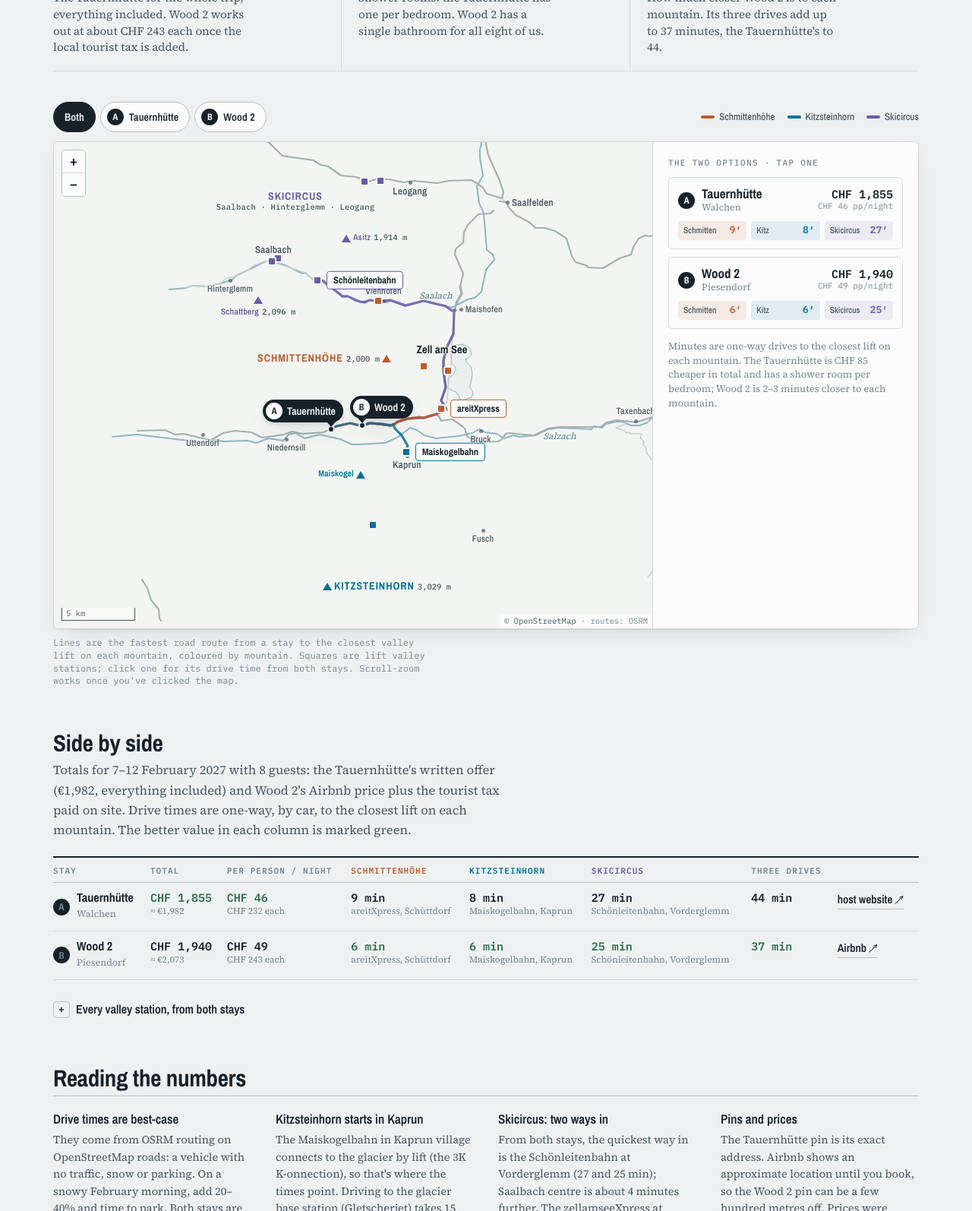
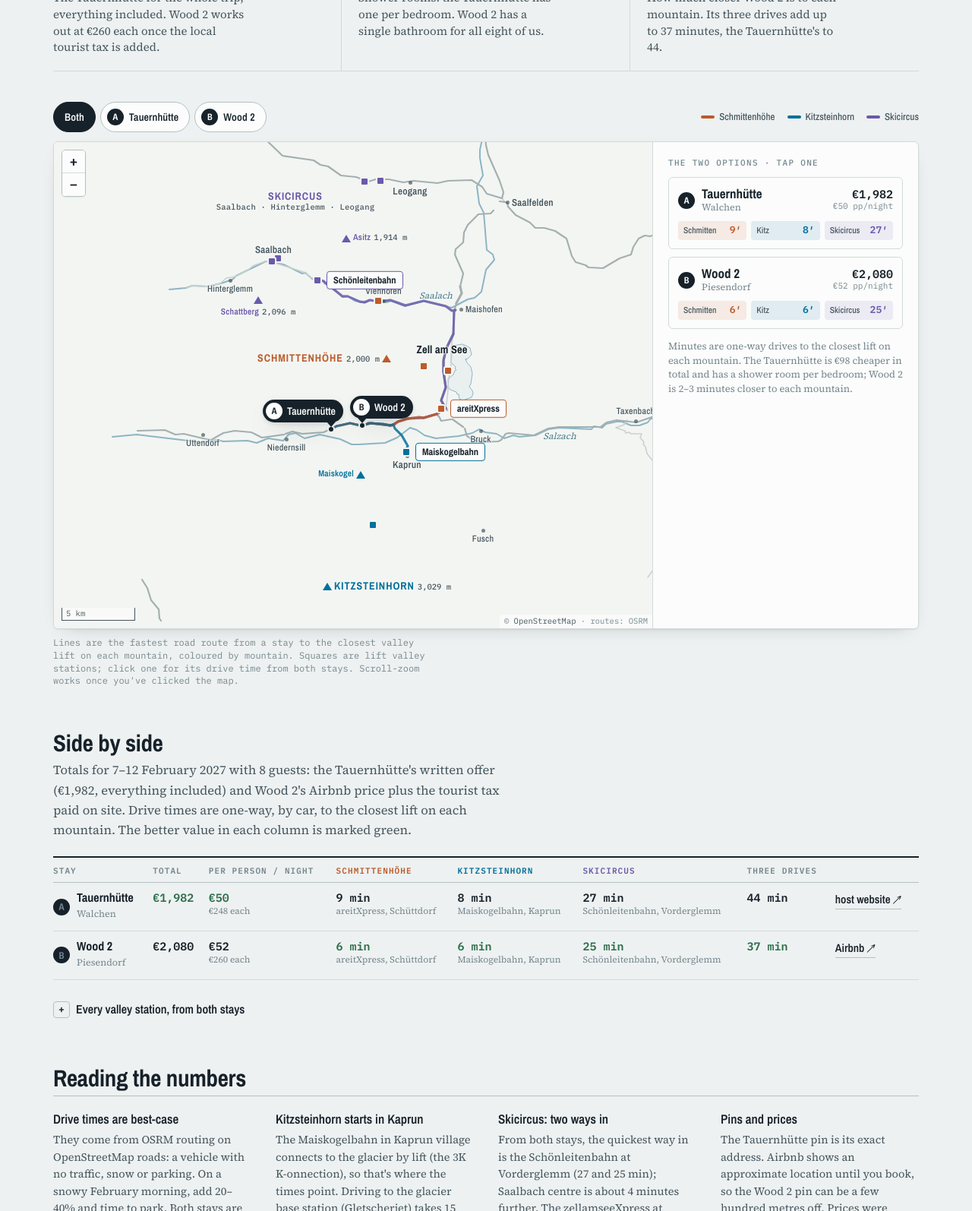
Before and after one commit to CseriLevente/ski-trip-2027, a plain HTML site: page index.html in a window 1280 px wide. Shown: the part 417-2011 px from the top of the page at 76% size. Drawn offline with nearby package versions, Linux system fonts and the light colour scheme.

Commit message:
Map: show all prices in euros

```diff
--- a/index.html
+++ b/index.html
@@ -362,7 +362,7 @@
   <p class="standfirst">Our two remaining options, both in Piesendorf: the <strong>Tauernhütte</strong> in Walchen (written offer from the hosts) and <strong>Wood 2</strong> (Airbnb). The map shows how far each is from the nearest lift on <strong>Schmittenhöhe</strong>, <strong>Kitzsteinhorn</strong> and the <strong>Skicircus</strong>. Click a stay to see its price and its three drives.</p>
 
   <div class="findings">
-    <div class="finding"><span class="fig">CHF 232 <small>each</small></span><p>The Tauernhütte for the whole trip, everything included. Wood 2 works out at about CHF 243 each once the local tourist tax is added.</p></div>
+    <div class="finding"><span class="fig">€248 <small>each</small></span><p>The Tauernhütte for the whole trip, everything included. Wood 2 works out at €260 each once the local tourist tax is added.</p></div>
     <div class="finding"><span class="fig">3 <small>vs 1</small></span><p>Shower rooms: the Tauernhütte has one per bedroom. Wood 2 has a single bathroom for all eight of us.</p></div>
     <div class="finding"><span class="fig">2–3 <small>min</small></span><p>How much closer Wood 2 is to each mountain. Its three drives add up to 37 minutes, the Tauernhütte's to 44.</p></div>
   </div>
@@ -403,7 +403,7 @@
       <div><h3>Drive times are best-case</h3><p>They come from OSRM routing on OpenStreetMap roads: a vehicle with no traffic, snow or parking. On a snowy February morning, add 20–40% and time to park. Both stays are on flat valley roads with parking at the house, and the main lifts all have free open-air car parks.</p></div>
       <div><h3>Kitzsteinhorn starts in Kaprun</h3><p>The Maiskogelbahn in Kaprun village connects to the glacier by lift (the 3K K-onnection), so that's where the times point. Driving to the glacier base station (Gletscherjet) takes 15 min from the Tauernhütte and 13 from Wood 2.</p></div>
       <div><h3>Skicircus: two ways in</h3><p>From both stays, the quickest way in is the Schönleitenbahn at Vorderglemm (27 and 25 min); Saalbach centre is about 4 minutes further. The zellamseeXpress at Viehhofen goes up Schmittenhöhe from the Glemm valley side; there's no ski link from it into the Skicircus.</p></div>
-      <div><h3>Pins and prices</h3><p>The Tauernhütte pin is its exact address. Airbnb shows an approximate location until you book, so the Wood 2 pin can be a few hundred metres off. Prices were checked 7–9 October 2026. Franc figures use the ECB rate of 0.9359 CHF per euro (6 Oct 2026).</p></div>
+      <div><h3>Pins and prices</h3><p>The Tauernhütte pin is its exact address. Airbnb shows an approximate location until you book, so the Wood 2 pin can be a few hundred metres off. Prices were checked 7–11 October 2026. All prices are in euros, as the hosts and Airbnb quote them.</p></div>
     </div>
   </section>
 
@@ -436,16 +436,15 @@ var DRIVE={
   A:{S1:[13,11.2],S2:[9,8.2],S3:[17,12.9],S4:[22,21.2],K1:[8,6.8],K2:[15,13.2],C1:[27,25.9],C2:[31,29.4],C3:[32,29.6],C5:[36,33.8],C6:[34,32.7]},
   B:{S1:[10,8.9],S2:[6,5.8],S3:[14,10.6],S4:[20,18.9],K1:[6,4.5],K2:[13,10.9],C1:[25,23.6],C2:[29,27.0],C3:[30,27.3],C5:[33,31.5],C6:[32,30.4]}
 };
-var EUR_CHF=0.9359;
 var STAYS={
-  A:{name:"Tauernhütte",kind:"Holiday house",place:"Walchen, Piesendorf (Hacklweg 2)",short:"Walchen",side:"l",ll:[47.28755,12.68872],total:1855,
+  A:{name:"Tauernhütte",kind:"Holiday house",place:"Walchen, Piesendorf (Hacklweg 2)",short:"Walchen",side:"l",ll:[47.28755,12.68872],total:1982,
      rooms:"3 bedrooms, each with its own shower room · a double bed in every room, plus a bunk in one · 100 m²",rating:"Booking.com 8.6 · 10 reviews",cancel:"Strict: before ~7 Nov you lose half the 25% deposit; after that 50–100% of the price",
      note:"Written offer from the hosts: €1,982 for 8 adults, 7–12 Feb, with linen, towels, cleaning and tourist tax included. Plenty of free parking, flat valley road.",noteKind:"ok",
      url:"https://www.hauspiesendorf.com/tauernhuette",link:"host website"},
-  B:{name:"Wood 2",kind:"Apartment",place:"Piesendorf, between Zell am See and Kaprun",short:"Piesendorf",side:"r",ll:[47.28996,12.71663],total:1940,
+  B:{name:"Wood 2",kind:"Apartment",place:"Piesendorf, between Zell am See and Kaprun",short:"Piesendorf",side:"r",ll:[47.28996,12.71663],total:2080,
      rooms:"2 bedrooms (king + single; bunk) + 2 pull-out sofas · 1 bathroom",rating:"Airbnb ★ 4.75 · 4 reviews",cancel:"Free cancellation for 24 h after booking; partial refund before 31 Jan",
-     note:"CHF 1,846 on Airbnb plus €2.50 per person per night tourist tax paid on site (about CHF 94). One bathroom for eight.",noteKind:"warn",
-     url:"https://www.airbnb.com/rooms/760841650332384273?check_in=2027-02-07&check_out=2027-02-12&adults=8",link:"Airbnb"}
+     note:"€1,980 on Airbnb plus €2.50 per person per night tourist tax paid on site (€100). One bathroom for eight.",noteKind:"warn",
+     url:"https://www.airbnb.com/rooms/760841650332384273?check_in=2027-02-07&check_out=2027-02-12&adults=8&currency=EUR",link:"Airbnb"}
 };
 var KEYS=["A","B"], NIGHTS=5, PEOPLE=8;
 var ROUTES={
@@ -491,8 +490,7 @@ var PEAKS=[
 
 /* ---------- helpers ---------- */
 function dec(s){var i=0,la=0,lo=0,o=[];while(i<s.length){var b,sh=0,r=0;do{b=s.charCodeAt(i++)-63;r|=(b&31)<<sh;sh+=5}while(b>=32);la+=(r&1)?~(r>>1):(r>>1);sh=0;r=0;do{b=s.charCodeAt(i++)-63;r|=(b&31)<<sh;sh+=5}while(b>=32);lo+=(r&1)?~(r>>1):(r>>1);o.push([la/1e5,lo/1e5])}return o}
-function chf(n){return "CHF "+Math.round(n).toLocaleString("en-US");}
-function eur(n){return "€"+Math.round(n/EUR_CHF).toLocaleString("en-US");}
+function eur(n){return "€"+Math.round(n).toLocaleString("en-US");}
 function esc(s){return String(s).replace(/[&<>"]/g,function(c){return {"&":"&amp;","<":"&lt;",">":"&gt;",'"':"&quot;"}[c];});}
 function el(sel){return document.querySelector(sel);}
 function wide(){return window.innerWidth>=700;}
@@ -517,18 +515,18 @@ function renderAll(){
   KEYS.forEach(function(k){
     var s=STAYS[k];
     h+='<button type="button" class="card" data-pick="'+k+'"><div class="card-top"><span class="badge">'+k+'</span><div><div class="card-n">'+esc(s.name)+'</div><div class="card-pl">'+esc(s.short)+'</div></div>'+
-       '<div class="card-pr">'+chf(s.total)+'<small>'+chf(s.total/(NIGHTS*PEOPLE))+' pp/night</small></div></div><div class="card-t">';
+       '<div class="card-pr">'+eur(s.total)+'<small>'+eur(s.total/(NIGHTS*PEOPLE))+' pp/night</small></div></div><div class="card-t">';
     ["S","K","C"].forEach(function(hh){ var id=NEAR[k][hh]; h+='<span class="h-'+hh+'">'+HILLS[hh].name.replace("Schmittenhöhe","Schmitten").replace("Kitzsteinhorn","Kitz")+'<b>'+DRIVE[k][id][0]+'′</b></span>'; });
     h+='</div></button>';
   });
-  h+='</div><p class="panel-foot">Minutes are one-way drives to the closest lift on each mountain. The Tauernhütte is CHF 85 cheaper in total and has a shower room per bedroom; Wood 2 is 2–3 minutes closer to each mountain.</p>';
+  h+='</div><p class="panel-foot">Minutes are one-way drives to the closest lift on each mountain. The Tauernhütte is €98 cheaper in total and has a shower room per bedroom; Wood 2 is 2–3 minutes closer to each mountain.</p>';
   panel.innerHTML=h;
 }
 function renderStay(k){
   var s=STAYS[k], pp=s.total/PEOPLE, ppn=s.total/(NIGHTS*PEOPLE);
   var h='<div class="p-head"><span class="badge">'+k+'</span><div><div class="p-name">'+esc(s.name)+'</div><div class="p-place">'+esc(s.kind)+' · '+esc(s.place)+'</div></div></div>'+
-    '<div class="p-price">'+chf(s.total)+'</div><div class="p-price-sub">total for 5 nights, '+PEOPLE+' guests · ≈ '+eur(s.total)+'</div>'+
-    '<div class="p-split"><div><b>'+chf(ppn)+'</b><span>per person per night</span></div><div><b>'+chf(pp)+'</b><span>each, whole trip</span></div></div>'+
+    '<div class="p-price">'+eur(s.total)+'</div><div class="p-price-sub">total for 5 nights, '+PEOPLE+' guests</div>'+
+    '<div class="p-split"><div><b>'+eur(ppn)+'</b><span>per person per night</span></div><div><b>'+eur(pp)+'</b><span>each, whole trip</span></div></div>'+
     '<p class="p-h">Closest lift on each mountain</p><ul class="p-lifts">';
   ["S","K","C"].forEach(function(hh){
     var id=NEAR[k][hh], L=LIFTS[id], d=DRIVE[k][id];
@@ -558,8 +556,8 @@ function renderTables(){
     var s=STAYS[k];
     function b(c){return c.v(k)===best[c.k]?' class="best"':'';}
     h+='<tr class="row" data-row="'+k+'"><td><div class="st"><span class="badge">'+k+'</span><div><b>'+esc(s.name)+'</b><span>'+esc(s.short)+'</span></div></div></td>'+
-      '<td'+b(cols[0])+'><div class="num">'+chf(s.total)+'<small>≈ '+eur(s.total)+'</small></div></td>'+
-      '<td'+b(cols[1])+'><div class="num">'+chf(cols[1].v(k))+'<small>'+chf(s.total/PEOPLE)+' each</small></div></td>';
+      '<td'+b(cols[0])+'><div class="num">'+eur(s.total)+'</div></td>'+
+      '<td'+b(cols[1])+'><div class="num">'+eur(cols[1].v(k))+'<small>'+eur(s.total/PEOPLE)+' each</small></div></td>';
     ["S","K","C"].forEach(function(hh,i){var id=NEAR[k][hh];h+='<td'+b(cols[2+i])+'><div class="num">'+DRIVE[k][id][0]+' min<small>'+esc(LIFTS[id].name)+', '+esc(LIFTS[id].place.split(",")[0].replace(" village",""))+'</small></div></td>';});
     h+='<td'+b(cols[5])+'><div class="num">'+sumOf(k)+' min</div></td><td><a class="p-link" href="'+esc(s.url)+'" target="_blank" rel="noopener">'+esc(s.link)+' ↗</a></td></tr>';
   });
@@ -676,7 +674,7 @@ function liftPopup(id){
 var stayM={};
 KEYS.forEach(function(k){
   var s=STAYS[k];
-  var m=divM(s.ll,'<div class="pin" data-side="'+(s.side||"c")+'"><i class="pin-pt"></i><div class="pin-body"><span class="badge">'+k+'</span><span class="pin-nm">'+esc(s.name)+'</span><span class="pin-pr">'+chf(s.total)+'</span></div></div>',{interactive:true,z:1000,title:k+" · "+s.name+" (click for price)"});
+  var m=divM(s.ll,'<div class="pin" data-side="'+(s.side||"c")+'"><i class="pin-pt"></i><div class="pin-body"><span class="badge">'+k+'</span><span class="pin-nm">'+esc(s.name)+'</span><span class="pin-pr">'+eur(s.total)+'</span></div></div>',{interactive:true,z:1000,title:k+" · "+s.name+" (click for price)"});
   m.addTo(map); stayM[k]=m;
   m.on("click",function(){select(k,{pop:true});});
 });
@@ -684,8 +682,8 @@ function pinEl(k){var e=stayM[k].getElement();return e&&e.querySelector(".pin");
 function stayPopup(k){
   var s=STAYS[k];
   var h='<div class="pop"><div class="pop-k"><span class="badge">'+k+'</span>'+esc(s.kind)+' · '+esc(s.short)+'</div><div class="pop-n">'+esc(s.name)+'</div>'+
-    '<div class="pop-p">'+chf(s.total)+'<small>total · 5 nights · '+PEOPLE+' guests · ≈ '+eur(s.total)+'</small></div>'+
-    '<div class="pop-s"><div>'+chf(s.total/(NIGHTS*PEOPLE))+'<small>per person / night</small></div><div>'+chf(s.total/PEOPLE)+'<small>each, whole trip</small></div></div>'+
+    '<div class="pop-p">'+eur(s.total)+'<small>total · 5 nights · '+PEOPLE+' guests</small></div>'+
+    '<div class="pop-s"><div>'+eur(s.total/(NIGHTS*PEOPLE))+'<small>per person / night</small></div><div>'+eur(s.total/PEOPLE)+'<small>each, whole trip</small></div></div>'+
     '<a class="go" href="'+esc(s.url)+'" target="_blank" rel="noopener">Open '+esc(s.link)+' ↗</a></div>';
   L.popup({offset:[0,-40],maxWidth:280,autoPanPadding:[20,20],className:"stay-pop"}).setLatLng(s.ll).setContent(h).openOn(map);
 }
```
